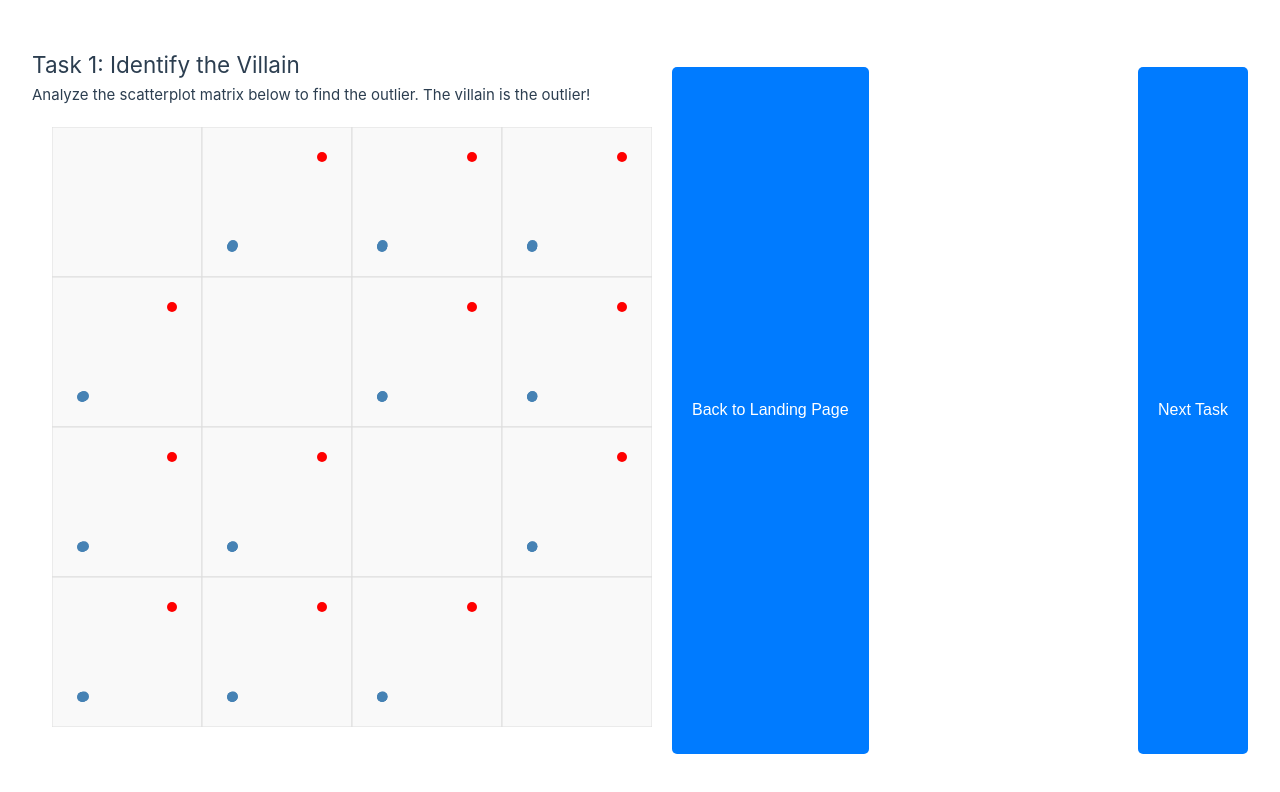
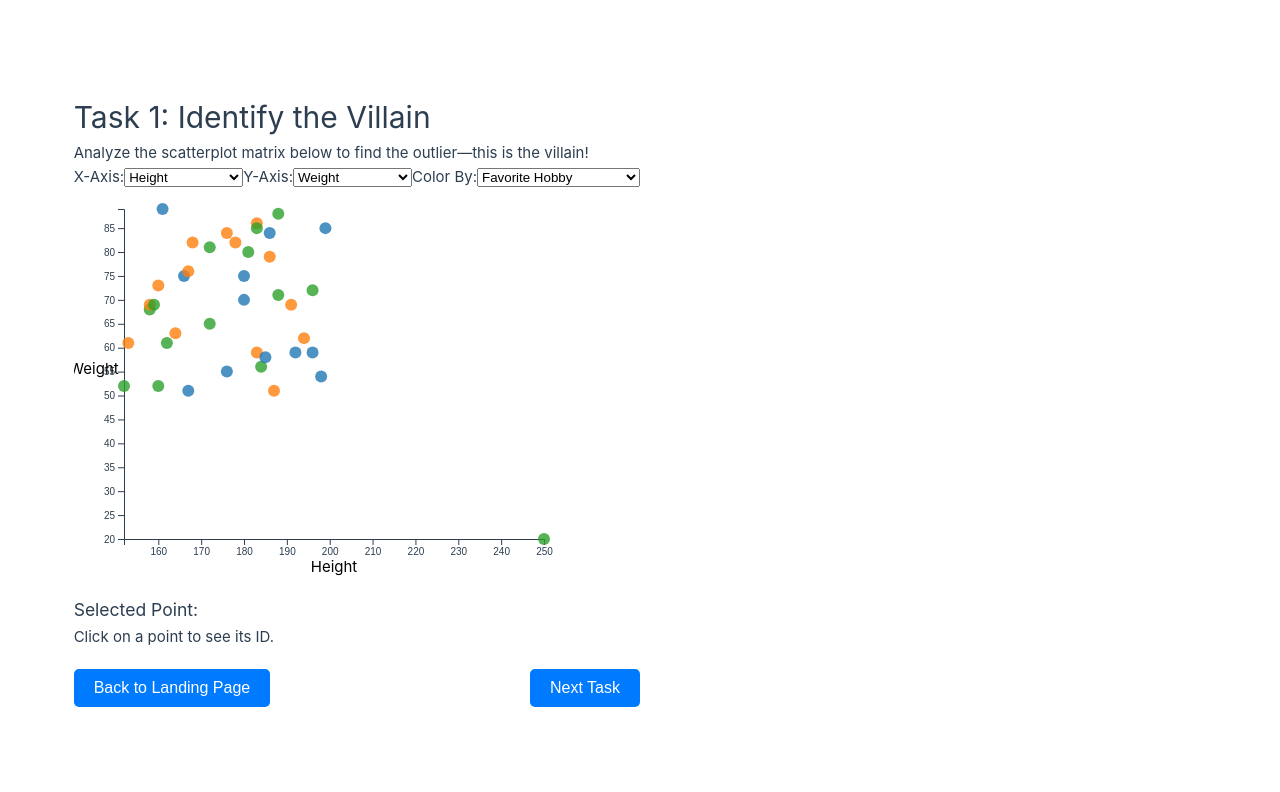
Before and after one commit to LuisaVo/Daten-Krimi, a Vue app: page /Daten-Krimi/task1 in a window 1280 px wide. Shown: the top 792 px of the page. Built offline with nearby package versions, Linux system fonts and the light colour scheme.

Commit message:
scatterplot

```diff
--- a/src/components/Task1Scatterplot.vue
+++ b/src/components/Task1Scatterplot.vue
@@ -1,72 +1,169 @@
 <template>
-  <div>
-    <h2>Task 1: Identify the Villain</h2>
-    <p>Analyze the scatterplot matrix below to find the outlier. The villain is the outlier!</p>
-    <div id="scatterplot"></div>
-  </div>
-  <div class="navigation">
-      <button @click="$router.push('/Daten-Krimi/')">Back to Landing Page</button>
-      <button @click="$router.push('/Daten-Krimi/task2')">Next Task</button>
+  <div class="container">
+    <h1>Task 1: Identify the Villain</h1>
+    <p>Analyze the scatterplot matrix below to find the outlier—this is the villain!</p>
+
+    <!-- Toolbar for selecting X, Y, and color -->
+    <div class="toolbar">
+      <label>X-Axis:</label>
+      <select v-model="selectedX">
+        <option v-for="attr in numericalAttributes" :key="attr" :value="attr">{{ attr }}</option>
+      </select>
+
+      <label>Y-Axis:</label>
+      <select v-model="selectedY">
+        <option v-for="attr in numericalAttributes" :key="attr" :value="attr">{{ attr }}</option>
+      </select>
+
+      <label>Color By:</label>
+      <select v-model="selectedColor">
+        <option v-for="attr in categoricalAttributes" :key="attr" :value="attr">{{ attr }}</option>
+      </select>
+    </div>
+
+    <!-- Scatterplot -->
+    <div ref="scatterplot"></div>
+
+    <!-- Display Selected Point ID -->
+    <div class="selected-point">
+      <h3>Selected Point:</h3>
+      <p v-if="selectedPoint !== null">ID: {{ selectedPoint }}</p>
+      <p v-else>Click on a point to see its ID.</p>
+    </div>
+
+    <!-- Navigation Buttons -->
+    <div class="navigation">
+      <button @click="$router.push('/')">Back to Landing Page</button>
+      <button @click="$router.push('/task2')">Next Task</button>
+    </div>
   </div>
 </template>
 
 <script>
-import * as d3 from 'd3';
+import * as d3 from "d3";
 
 export default {
+  data() {
+    return {
+      dataset: [],
+      numericalAttributes: ["Height", "Weight", "Reaction Time", "Memory Score", "Logical Thinking"],
+      categoricalAttributes: ["Favorite Hobby", "Preferred Drink", "Time of Day Preference"],
+      selectedX: "Height",
+      selectedY: "Weight",
+      selectedColor: "Favorite Hobby",
+      selectedPoint: null,
+    };
+  },
+  watch: {
+    selectedX() {
+      this.drawScatterplot();
+    },
+    selectedY() {
+      this.drawScatterplot();
+    },
+    selectedColor() {
+      this.drawScatterplot();
+    },
+  },
   mounted() {
-    const data = [
-      { attr1: 10, attr2: 20, attr3: 30, attr4: 40 },
-      { attr1: 11, attr2: 21, attr3: 31, attr4: 41 },
-      { attr1: 10.5, attr2: 20.5, attr3: 30.5, attr4: 40.5 },
-      { attr1: 100, attr2: 200, attr3: 300, attr4: 400 }, // Outlier
-      { attr1: 12, attr2: 22, attr3: 32, attr4: 42 },
-    ];
-    const size = 150;
-    const padding = 30;
-    const keys = Object.keys(data[0]);
-    const n = keys.length;
+    this.generateData();
+    this.drawScatterplot();
+  },
+  methods: {
+    generateData() {
+      // Generate normal data
+      this.dataset = Array.from({ length: 39 }, (_, id) => ({
+        id: id + 1,
+        Height: Math.floor(Math.random() * 50) + 150, // 150-200 cm
+        Weight: Math.floor(Math.random() * 40) + 50, // 50-90 kg
+        "Reaction Time": Math.floor(Math.random() * 100) + 200, // 200-300 ms
+        "Memory Score": Math.floor(Math.random() * 40) + 60, // 60-100
+        "Logical Thinking": Math.floor(Math.random() * 40) + 60, // 60-100
+        "Favorite Hobby": ["Sports", "Music", "Reading"][Math.floor(Math.random() * 3)],
+        "Preferred Drink": ["Tea", "Coffee", "Juice"][Math.floor(Math.random() * 3)],
+        "Time of Day Preference": ["Morning", "Afternoon", "Evening"][Math.floor(Math.random() * 3)],
+      }));
 
-    const scales = {};
-    keys.forEach((key) => {
-      scales[key] = d3.scaleLinear()
-        .domain(d3.extent(data, (d) => d[key]))
-        .range([padding, size - padding]);
-    });
+      // Add an extreme outlier
+      this.dataset.push({
+        id: 40,
+        Height: 250, // Extreme value
+        Weight: 20, // Extreme value
+        "Reaction Time": 600, // Extreme value
+        "Memory Score": 10, // Extreme value
+        "Logical Thinking": 10, // Extreme value
+        "Favorite Hobby": "Sports",
+        "Preferred Drink": "Juice",
+        "Time of Day Preference": "Morning",
+      });
+    },
+    drawScatterplot() {
+      if (!this.selectedX || !this.selectedY || !this.selectedColor) return;
 
-    const svg = d3.select('#scatterplot')
-      .append('svg')
-      .attr('width', size * n)
-      .attr('height', size * n);
+      const margin = { top: 20, right: 30, bottom: 50, left: 50 };
+      const width = 500 - margin.left - margin.right;
+      const height = 400 - margin.top - margin.bottom;
 
-    keys.forEach((xKey, i) => {
-      keys.forEach((yKey, j) => {
-        const cell = svg.append('g')
-          .attr('transform', `translate(${i * size}, ${j * size})`);
+      d3.select(this.$refs.scatterplot).selectAll("*").remove();
 
-        cell.append('rect')
-          .attr('width', size)
-          .attr('height', size)
-          .attr('fill', '#f9f9f9')
-          .attr('stroke', '#ddd');
+      const svg = d3
+        .select(this.$refs.scatterplot)
+        .append("svg")
+        .attr("width", width + margin.left + margin.right)
+        .attr("height", height + margin.top + margin.bottom)
+        .append("g")
+        .attr("transform", `translate(${margin.left},${margin.top})`);
 
-        if (xKey !== yKey) {
-          cell.selectAll('circle')
-            .data(data)
-            .join('circle')
-            .attr('cx', (d) => scales[xKey](d[xKey]))
-            .attr('cy', (d) => size - scales[yKey](d[yKey]))
-            .attr('r', 5)
-            .attr('fill', (d) => (d.attr1 === 100 ? 'red' : 'steelblue'));
-        }
-      });
-    });
-  },
+      // Scales
+      const xScale = d3.scaleLinear()
+        .domain(d3.extent(this.dataset, (d) => d[this.selectedX]))
+        .range([0, width]);
+
+      const yScale = d3.scaleLinear()
+        .domain(d3.extent(this.dataset, (d) => d[this.selectedY]))
+        .range([height, 0]);
+
+      const colorScale = d3.scaleOrdinal(d3.schemeCategory10)
+        .domain([...new Set(this.dataset.map(d => d[this.selectedColor]))]);
+
+      // Axes
+      svg.append("g")
+        .attr("transform", `translate(0,${height})`)
+        .call(d3.axisBottom(xScale));
+      svg.append("text")
+        .attr("x", width/2)
+        .attr("y", height*1.1)
+        .attr("class", "axis-label")
+        .style("text-anchor", "middle")
+        .text(this.selectedX);
+
+      svg.append("g").call(d3.axisLeft(yScale));
+      svg.append("text")
+        .attr("x", -30)
+        .attr("y", height/2)
+        .attr("class", "axis-label")
+        .text(this.selectedY)
+        .style("writing-mode", "sideways-lr")
+        .style("text-anchor", "middle");
+
+      // Scatterplot points
+      const circles = svg.selectAll("circle")
+        .data(this.dataset)
+        .enter()
+        .append("circle")
+        .attr("cx", (d) => xScale(d[this.selectedX]))
+        .attr("cy", (d) => yScale(d[this.selectedY]))
+        .attr("r", d => d.id === this.selectedPoint ? 10 : 6) // Highlight selected point
+        .attr("fill", (d) => colorScale(d[this.selectedColor]))
+        .attr("stroke", (d) => d.id === this.selectedPoint ? "black" : "none")
+        .style("cursor", "pointer")
+        .style("opacity", (d) => d.id === this.selectedPoint ? 1.0 : 0.8)
+        .on("click", (event, d) => this.selectPoint(d));
+    },
+    selectPoint(d) {
+      this.selectedPoint = d.id;
+      this.drawScatterplot();
+    }
+  }
 };
 </script>
-
-<style>
-#scatterplot {
-  margin: 20px;
-}
-</style>
```
Also changed, not shown: 5 other files (tests, documents, lock files or other folders).
